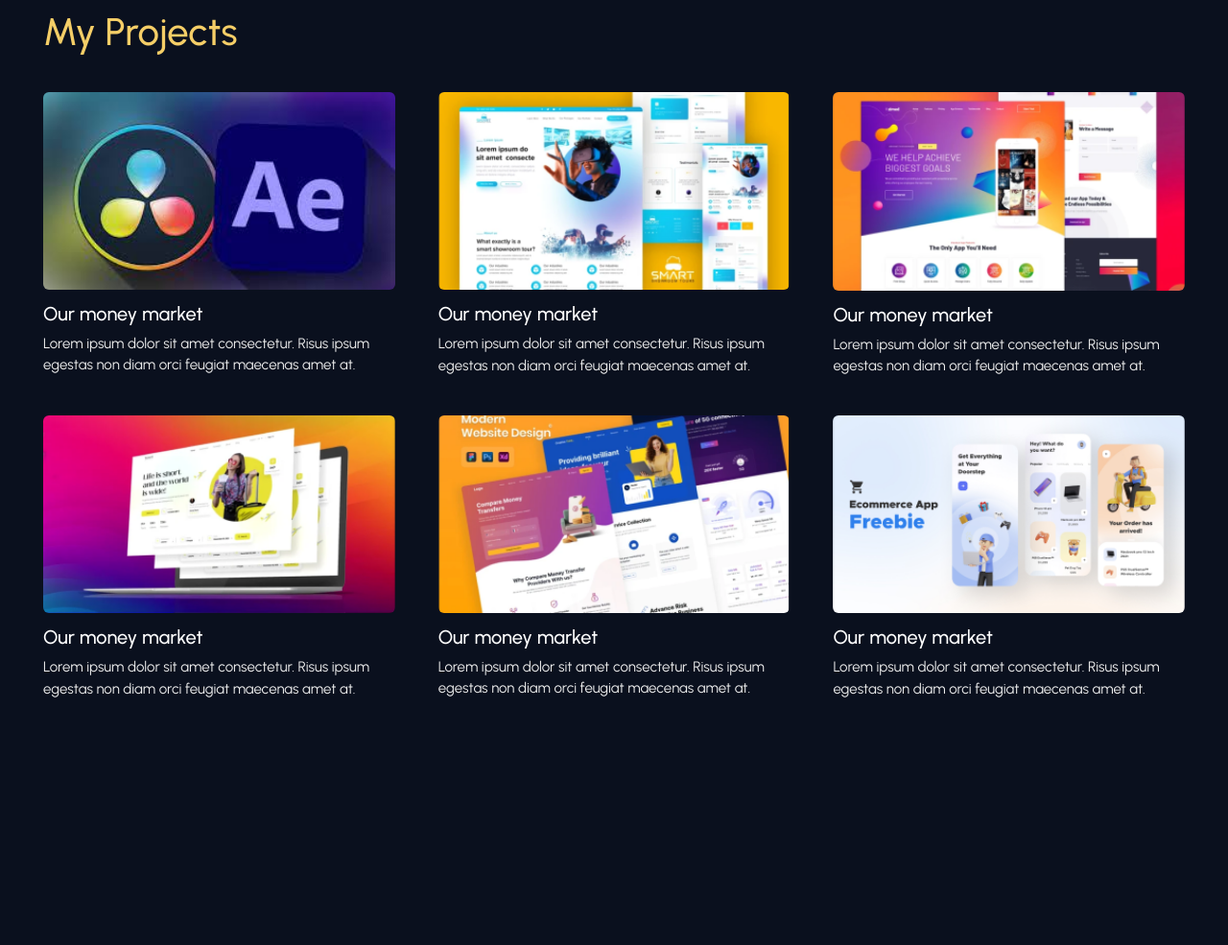
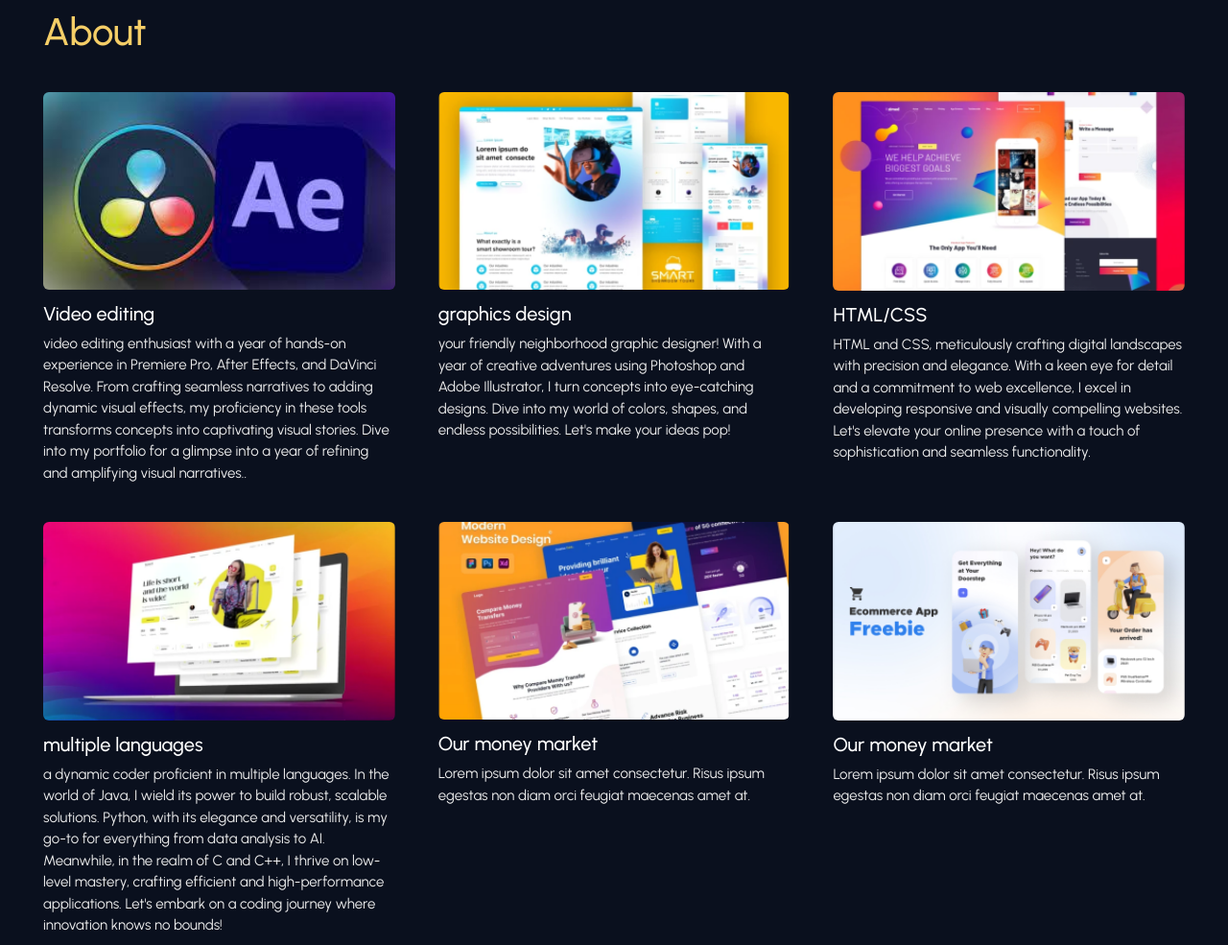
Before and after one commit to vaishnav4281/vaishnav4281, a plain HTML site: page index.html in a window 1280 px wide. Shown: the part 1415-2400 px from the top of the page at 96% size. Drawn offline with Linux system fonts and the light colour scheme.

Commit message:
sixth commit

```diff
--- a/index.html
+++ b/index.html
@@ -64,7 +64,7 @@
                   /></a>
                 </li>
                 <li>
-                  <a href="www.linkedin.com/in/vaishnav-k-5a15a527b" title="linkedin"
+                  <a href="linkedin.com/in/vaishnav-k-5a15a527b" title="linkedin"
                     ><img
                       src="images/linkedin.svg"
                       alt="linkedin"
@@ -93,7 +93,7 @@ Feel free to customize it further based on your specific achievements, experienc
       <!-- END section 1 -->
       <div class="section section-projects" id="projects">
         <div class="container">
-          <h2>My Projects</h2>
+          <h2>About</h2>
           <div class="projects-wrap">
             <div class="projects-item">
               <a href="#!">
@@ -101,10 +101,11 @@ Feel free to customize it further based on your specific achievements, experienc
                   src="images/project-1.png"
                   alt="project title"
                 />
-                <h3>Our money market</h3>
+                <h3>Video editing</h3>
                 <p>
-                  Lorem ipsum dolor sit amet consectetur. Risus ipsum egestas
-                  non diam orci feugiat maecenas amet at.
+                  video editing enthusiast with a year of hands-on experience in Premiere Pro, After Effects, and DaVinci Resolve.
+                   From crafting seamless narratives to adding dynamic visual effects, my proficiency in these tools transforms concepts into captivating visual stories.
+                    Dive into my portfolio for a glimpse into a year of refining and amplifying visual narratives..
                 </p>
               </a>
             </div>
@@ -114,10 +115,10 @@ Feel free to customize it further based on your specific achievements, experienc
                   src="images/project-2.png"
                   alt="project title"
                 />
-                <h3>Our money market</h3>
+                <h3>graphics design</h3>
                 <p>
-                  Lorem ipsum dolor sit amet consectetur. Risus ipsum egestas
-                  non diam orci feugiat maecenas amet at.
+                  your friendly neighborhood graphic designer! With a year of creative adventures using Photoshop and Adobe Illustrator, I turn concepts into eye-catching designs.
+                  Dive into my world of colors, shapes, and endless possibilities. Let's make your ideas pop!
                 </p>
               </a>
             </div>
@@ -127,10 +128,11 @@ Feel free to customize it further based on your specific achievements, experienc
                   src="images/project-3.png"
                   alt="project title"
                 />
-                <h3>Our money market</h3>
+                <h3>HTML/CSS</h3>
                 <p>
-                  Lorem ipsum dolor sit amet consectetur. Risus ipsum egestas
-                  non diam orci feugiat maecenas amet at.
+                  HTML and CSS, meticulously crafting digital landscapes with precision and elegance.
+                   With a keen eye for detail and a commitment to web excellence, I excel in developing responsive and visually compelling websites.
+                   Let's elevate your online presence with a touch of sophistication and seamless functionality.
                 </p>
               </a>
             </div>
@@ -140,10 +142,11 @@ Feel free to customize it further based on your specific achievements, experienc
                   src="images/project-4.png"
                   alt="project title"
                 />
-                <h3>Our money market</h3>
+                <h3>multiple languages</h3>
                 <p>
-                  Lorem ipsum dolor sit amet consectetur. Risus ipsum egestas
-                  non diam orci feugiat maecenas amet at.
+                  a dynamic coder proficient in multiple languages. In the world of Java, I wield its power to build robust, scalable solutions.
+                  Python, with its elegance and versatility, is my go-to for everything from data analysis to AI. Meanwhile, in the realm of C and C++, I thrive on low-level mastery, crafting efficient and high-performance applications.
+                  Let's embark on a coding journey where innovation knows no bounds!
                 </p>
               </a>
             </div>
```
